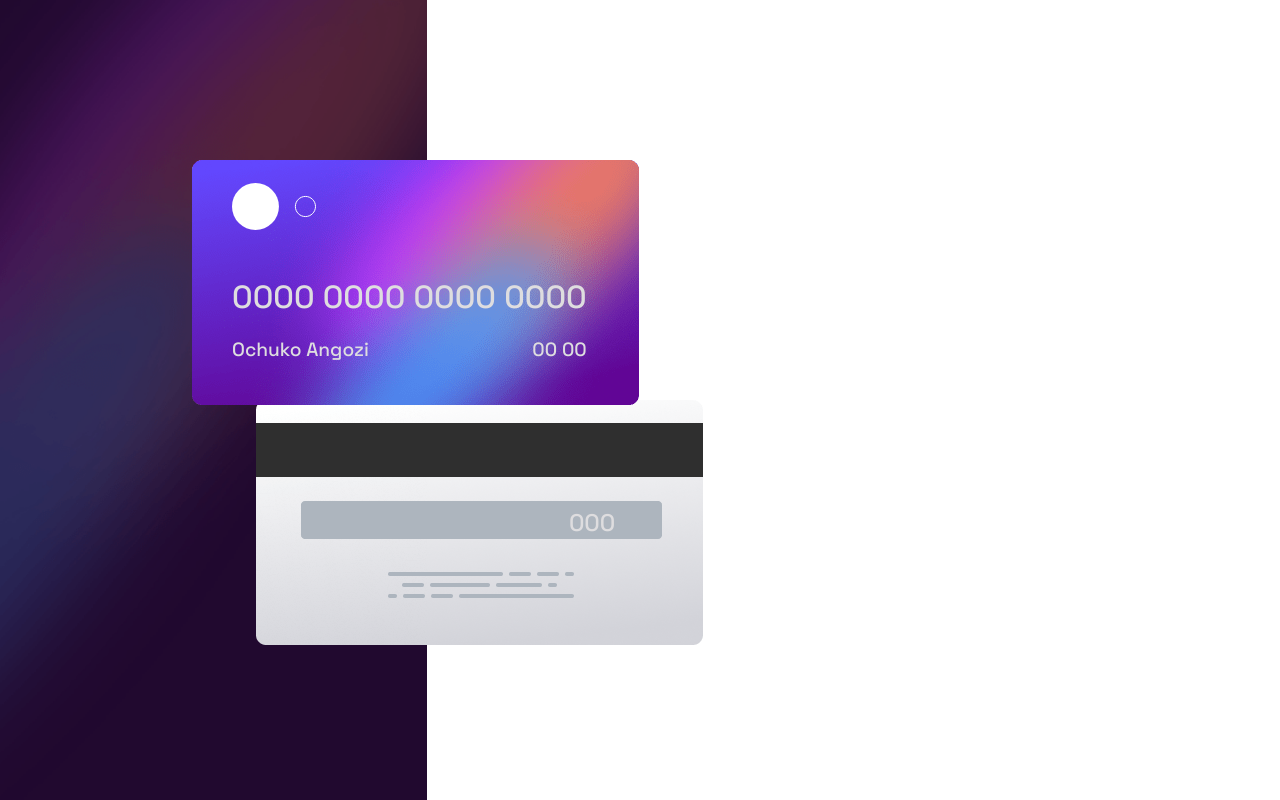
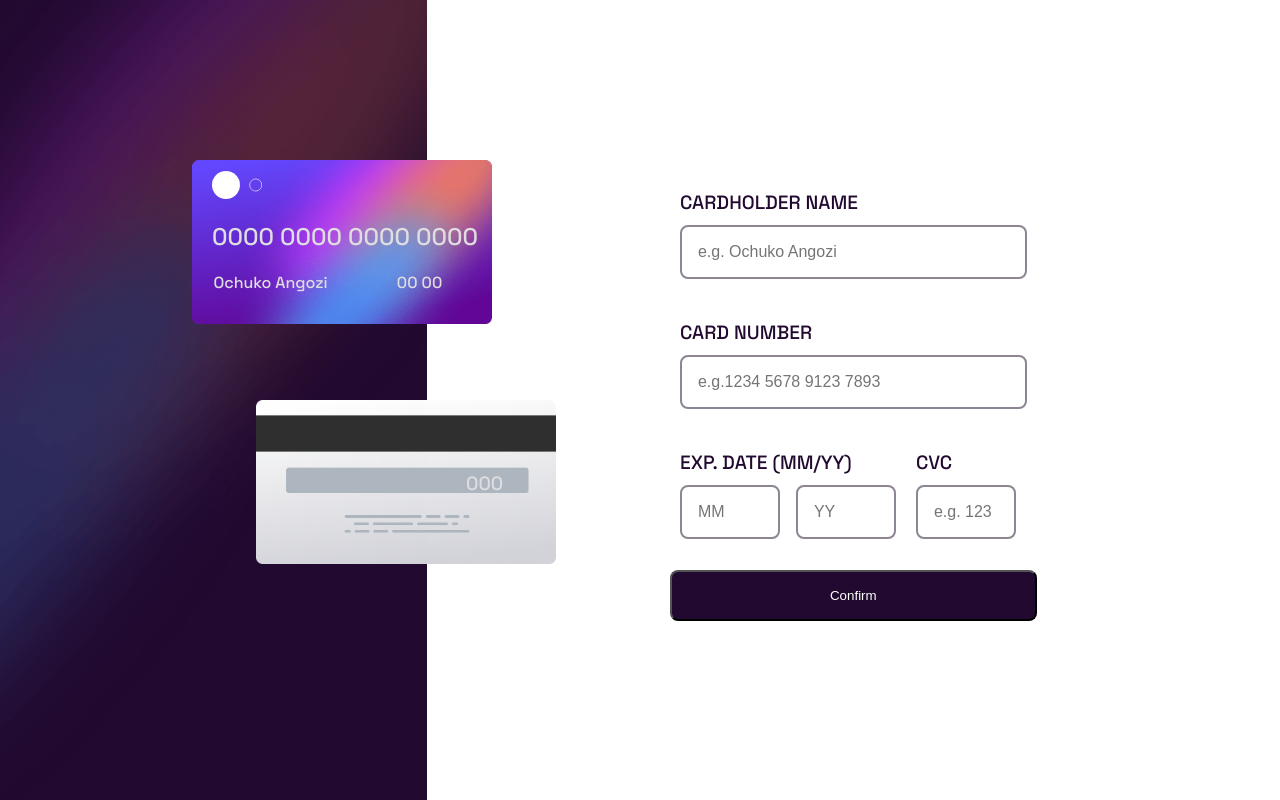
Before and after one commit to FullyAngozi/intercard-form, a plain HTML site: page index.html in a window 1280 px wide. Drawn offline with Linux system fonts and the light colour scheme.

Commit message:
finished the credit card side

```diff
--- a/index.html
+++ b/index.html
@@ -1,26 +1,24 @@
 <!DOCTYPE html>
 <html lang="en">
   <head>
-  <meta charset="UTF-8">
-  <meta http-equiv="X-UA-Compatible" content="IE=edge">
-  <meta name="viewport" content="width=device-width, initial-scale=1.0">
+    <meta charset="UTF-8" />
+    <meta http-equiv="X-UA-Compatible" content="IE=edge" />
+    <meta name="viewport" content="width=device-width, initial-scale=1.0" />
     <script src="./app.js"></script>
-  <link rel="stylesheet" href="/dist/css/style.css">
+    <link rel="stylesheet" href="/dist/css/style.css" />
     <title>Interactive card form</title>
   </head>
   <body>
     <main class="main">
-
       <!-- credit card components -->
 
       <section class="credit_card">
         <div class="cc_front">
-
           <div class="cc_front_content">
-            <img src="./images/bg-card-front.png" alt="credit card front">
+            <img src="./images/bg-card-front.png" alt="credit card front" />
             <div class="cc_container">
               <div class="cc_logo">
-                <img src="./images/card-logo.svg" alt="card icon">
+                <img src="./images/card-logo.svg" alt="card icon" />
               </div>
 
               <div class="cc_data">
@@ -29,7 +27,8 @@
                   <p>Ochuko Angozi</p>
                   <p>
                     <span class="data_name">00</span>
-                    <span class="data_date">00</span></p>
+                    <span class="data_date">00</span>
+                  </p>
                 </div>
               </div>
             </div>
@@ -38,22 +37,54 @@
 
         <div class="cc_back">
           <div class="cc_back_content">
-            <img src="./images/bg-card-back.png" alt="">
+            <img src="./images/bg-card-back.png" alt="" />
             <p class="cc_pin">000</p>
           </div>
-
         </div>
       </section>
 
       <!--  credit card form -->
 
       <section class="credit_card_form">
-      <form action="">
-        <label for=""></label>
+        <form class="form">
+          <div class="form_wrapper">
+            <label class="label">cardholder name</label>
+            <input
+              type="text"
+              class="cardholder_name"
+              placeholder="e.g. Ochuko Angozi"
+            />
+            <p class="error_msg">error</p>
+          </div>
+          <div class="form_wrapper">
+            <label class="label" for="">card number</label>
+            <input
+              inputmode="numeric"
+              class="card_number"
+              placeholder="e.g.1234 5678 9123 7893"
+            />
+            <p class="error_msg">Wrong format, numbers only</p>
+          </div>
+
+          <div class="form_dates">
+            <div class="form_wrapper">
+              <label class="label">Exp. date (mm/yy)</label>
+              <div class="card_exp">
+                <input inputmode="numeric" placeholder="MM" />
+                <input inputmode="numeric" placeholder="YY" />
+              </div>
+              <p class="error_msg">Can't be blank</p>
+            </div>
+
+            <div class="form_wrapper">
+              <label class="label">CVC</label>
+              <input type="text" class="cvc" placeholder="e.g. 123" />
+              <p class="error_msg">Can't be blank</p>
+            </div>
+          </div>
+          <button class="btn sumbit_btn">Confirm</button>
         </form>
       </section>
-
-
     </main>
   </body>
 </html>
--- a/style.scss
+++ b/style.scss
@@ -1,4 +1,8 @@
+
 @import url('https://fonts.googleapis.com/css2?family=Space+Grotesk:wght@400;500&display=swap');
+
+
+
 
 // utilities
 $primary1: linear-gradient(to left,hsl(249, 99%, 64%), hsl(278, 94%, 30%));
@@ -8,6 +12,8 @@ $neutral1: hsl(0, 0%, 100%);
 $neutral2: hsl(270, 3%, 87%);
 $neutral3: hsl(279, 6%, 55%);
 $neutral4: hsl(278, 68%, 11%);
+$neutral5: hsl(277, 100%, 5%);
+
 
 
 //Reset
@@ -25,8 +31,11 @@ body {
     background: $neutral2;
     font-family: 'Space Grotesk', sans-serif;
     color: var($neutral2);
-    font-size: 2rem;
     font-weight: 500;
+}
+
+img {
+    width: 300px;
 }
 
 main {
@@ -48,6 +57,7 @@ main {
         z-index: 1;
         top: 20%;
         left: 15%;
+
     }
 
     .cc_front_content {
@@ -60,26 +70,40 @@ main {
 
     .cc_container {
         position: absolute;
+        max-width: 100%;
+        display: grid;
+        align-items: center;
         top: 0;
         height: 100%;
-        display: flex;
-        flex-direction: column;
-        justify-content: space-around;
-        padding-left: 40px;
+        padding-left: 20px;
         color: $neutral2;
+
+        .cc_logo {
+
+            img {
+                width: 50px;
+            }
+        }
 
         p {
             padding-bottom: 20px;
+            font-size: 1.5rem;
         }
 
         .cc_holder {
-            display: flex;
-            justify-content: space-between;
+            display: grid;
+            grid-template-columns: repeat(2, 1fr);
+            gap: 2rem;
 
             p {
                 text-align: center;
-                font-size: 1.2rem;
-            }
+                font-size: 1rem;
+
+
+                }
+
+
+
         }
     }
 
@@ -87,6 +111,7 @@ main {
         position: absolute;
         top: 50%;
         left: 20%;
+
 
 
         .cc_back_content {
@@ -102,12 +127,67 @@ main {
             top: 42%;
             left: 70%;
             color: $neutral2;
-            font-size: 1.5rem;
+            font-size: 1.2rem;
         }
     }
 
 }
 
 .credit_card_form {
+    display: flex;
+    justify-content: center;
+    align-items: center;
     background-color: $neutral1;
 }
+
+.form {
+    max-width: 600px;
+
+    .label {
+        font-size: 1.2rem;
+        color: $neutral4;
+        text-transform: uppercase;
+        padding-bottom: 10px;
+    }
+    .error_msg {
+        font-size: 1rem;
+        color: $primary-2;
+        visibility: hidden;
+    }
+    input {
+        font-size: 1rem;
+        padding: 1rem;
+        border: 2px solid $neutral3;
+        border-radius: .5rem;
+
+    }
+
+    .form_wrapper {
+        display: flex;
+        flex-direction: column;
+        padding: 10px;
+    }
+
+    .form_dates {
+        display: flex;
+
+
+        input {
+            max-width: 100px;
+        }
+
+        .card_exp {
+            display: flex;
+            gap: 1rem;
+        }
+    }
+
+    .btn {
+        padding: 1rem;
+        width: 100%;
+        background-color: $neutral4;
+        color: $neutral1;
+        border-radius: .5rem;
+    }
+
+}
```
Also changed, not shown: dist/css/style.css, 1 other file. Lines whose indentation alone changed are shown as unchanged.
